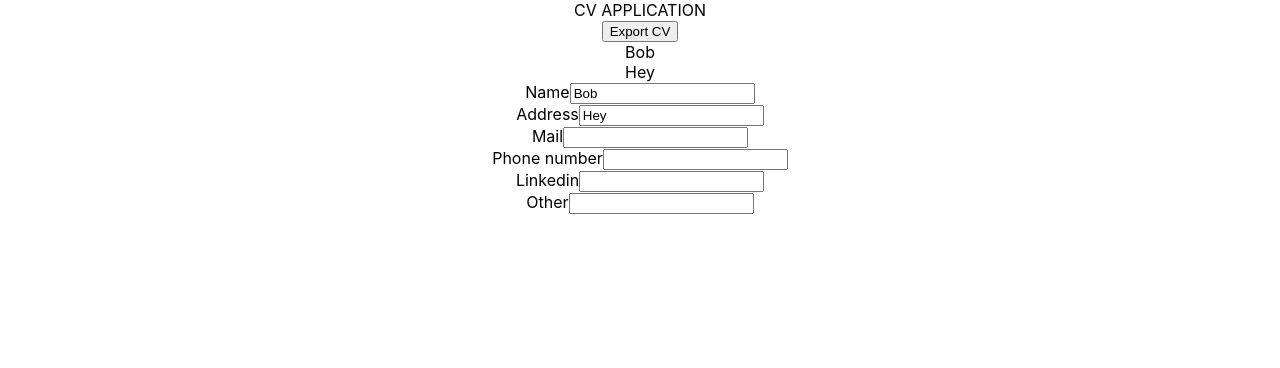
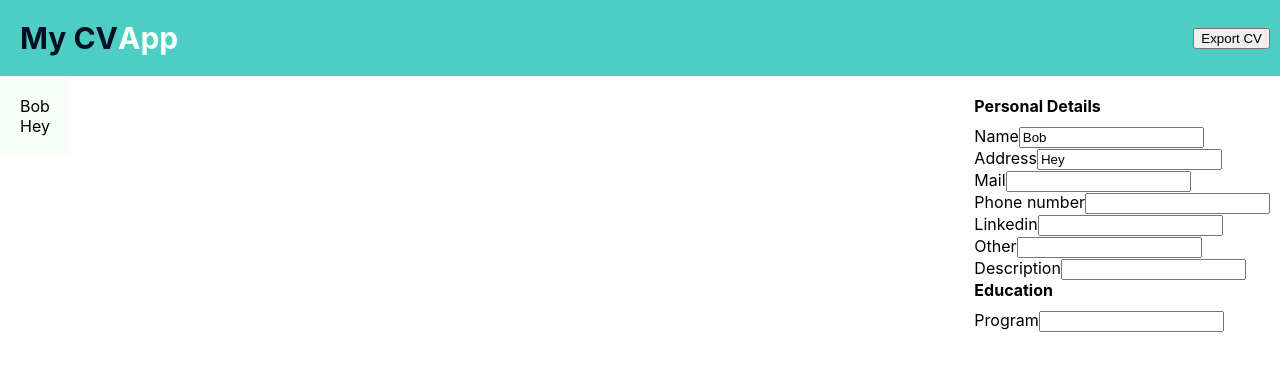
Before and after one commit to hrlclem/CV-app, a React (Create React App) app: page / in a window 1280 px wide. Shown: the top 368 px of the page. Built offline with nearby package versions, Linux system fonts and the light colour scheme.

Commit message:
updating set/prevState

```diff
--- a/src/App.css
+++ /dev/null
@@ -1,38 +0,0 @@
-.App {
-  text-align: center;
-}
-
-.App-logo {
-  height: 40vmin;
-  pointer-events: none;
-}
-
-@media (prefers-reduced-motion: no-preference) {
-  .App-logo {
-    animation: App-logo-spin infinite 20s linear;
-  }
-}
-
-.App-header {
-  background-color: #282c34;
-  min-height: 100vh;
-  display: flex;
-  flex-direction: column;
-  align-items: center;
-  justify-content: center;
-  font-size: calc(10px + 2vmin);
-  color: white;
-}
-
-.App-link {
-  color: #61dafb;
-}
-
-@keyframes App-logo-spin {
-  from {
-    transform: rotate(0deg);
-  }
-  to {
-    transform: rotate(360deg);
-  }
-}
--- a/src/App.js
+++ b/src/App.js
@@ -1,4 +1,4 @@
-import './App.css';
+import './design/App.css';
 import Header from './components/Header';
 import Main from './components/Main';
 
@@ -10,7 +10,6 @@ function App(props) {
     <div className="App">
       <Header />
       <Main />
-
     </div>
   );
 }
--- a/src/components/Header.js
+++ b/src/components/Header.js
@@ -1,11 +1,13 @@
 import React, {Component} from "react";
+
 
 class Header extends Component{
   render(){
     return (
-      <div className="App">
-        <div>CV APPLICATION</div>
-        <button>Export CV</button>
+      <div className="appHeader">
+        <div className="headerTitle">My CV</div>
+        <div className="headerTitle2">App</div>
+        <button className="exportBtn">Export CV</button>
       </div>
     );
   }
--- a/src/components/Main.js
+++ b/src/components/Main.js
@@ -2,8 +2,6 @@
 
 import React, {Component} from "react";
 import Preview from "./Preview"
-
-// import uniqid from "uniqid";
 
 class Editing extends Component{
 
@@ -18,18 +16,18 @@ class Editing extends Component{
         number: '',
         linkedin: '',
         otherLink: '',
+        description: ''
       },
-      // profile: {
-      //   description: ''
-      // },
-      // education: {
-      //   titleEdu: '',
-      //   degreeEdu: '',
-      //   subjectEdu: '',
-      //   descriptionEdu: '',
-      //   yearEdu: ''
-      // },
+      education: {
+        eduId: '',
+        titleEdu: '',
+        institutEdu: '',
+        descriptionEdu: '',
+        yearStartEdu: '',
+        yearEndEdu: ''
+      },
       // workExp: {
+      //   wordId: '',
       //   titleWork: '',
       //   descriptionWork: '',
       //   locationWork: '',
@@ -44,17 +42,27 @@ class Editing extends Component{
   }
 
 
+//INTRO INFO
   nameChange = (e) => { this.setState(prevState =>({intro: {...prevState.intro, name: e.target.value}}))};
   addressChange = (e) => { this.setState(prevState =>({intro: {...prevState.intro, address: e.target.value}}))};
   mailChange = (e) => { this.setState(prevState =>({intro: {...prevState.intro, mail: e.target.value}}))};
   numberChange = (e) => { this.setState(prevState =>({intro: {...prevState.intro, number: e.target.value}}))};
   lkdChange = (e) => { this.setState(prevState =>({intro: {...prevState.intro, linkedin: e.target.value}}))};
   otherChange = (e) => { this.setState(prevState =>({intro: {...prevState.intro, otherLink: e.target.value}}))};
+  descriptionChange = (e) => { this.setState(prevState =>({intro: {...prevState.intro, description: e.target.value}}))};
+
+//EDUCATION INFO
+  titleEduChange = (e) => { this.setState(prevState =>({education: {...prevState.education, titleEdu: e.target.value}}))};
+  institutEduChange = (e) => { this.setState(prevState =>({education: {...prevState.education, institutEdu: e.target.value}}))};
+  descriptionEduChange = (e) => { this.setState(prevState =>({education: {...prevState.education, descriptionEdu: e.target.value}}))};
+  yearStartEduChange = (e) => { this.setState(prevState =>({education: {...prevState.education, yearStartEdu: e.target.value}}))};
+  yearEndEduChange = (e) => { this.setState(prevState =>({education: {...prevState.education, yearEndEdu: e.target.value}}))};
+
 
 
   render(){
     const { intro } = this.state;
-    console.log(intro)
+
 
           return (
       <div className="main">
@@ -66,12 +74,16 @@ class Editing extends Component{
                   number= {intro.number}
                   linkedin= {intro.linkedin}
                   otherLink= {intro.otherLink}
+                  description= {intro.description}
+
+                  titleEdu= {intro.titleEdu}
+
         />
 
         <div className="editingDiv">
-
+{/* INTRO DIV */}
           <div className="introEdit">
-
+          <div className="prevTitle persoDetailTitle">Personal Details</div>
             <div className="nameDiv">
               <label htmlFor="nameInput">Name</label>
               <input
@@ -137,7 +149,33 @@ class Editing extends Component{
                 id="otherLinkInput"
               />
             </div>
+
+            <div className="descriptionDiv">
+              <label htmlFor="descriptionInput">Description</label>
+              <input
+                className="descriptionInput"
+                name="description"
+                value={intro.description || ''}
+                onChange={this.descriptionChange.bind(this)}
+                id="descriptionInput"
+              />
+            </div>
           </div>
+
+
+{/* EDU DIV */}
+          <div className="prevTitle educationPrevTitle">Education</div>
+
+            <div className="eduTitleDiv">
+              <label htmlFor="titleEduInput">Program</label>
+              <input
+                className="titleEduInput"
+                name="title"
+                value={intro.titleEdu || ''}
+                onChange={this.titleEduChange.bind(this)}
+                id="titleEduInput"
+              />
+            </div>
         </div>
       </div>
 
--- a/src/components/Preview.js
+++ b/src/components/Preview.js
@@ -4,17 +4,24 @@ import React from "react";
 
 
 const Preview = (props) => {
-    // console.log(props)
-
     return (
         <div className="previewDiv">
-            <div className="introPrev">
+            <div className="persoDetailsDiv">
                     <div className="namePrev">{props.name}</div>
                     <div className="addressPrev">{props.address}</div>
                     <div className="mailPrev">{props.mail}</div>
                     <div className="numberPrev">{props.number}</div>
                     <div className="linkedinPrev">{props.linkedin}</div>
                     <div className="otherPrev">{props.otherLink}</div>
+                    <div className="descriptionPrev">{props.description}</div>
+            </div>
+
+            <div className="eduPrevDiv">
+                    <div className="titleEduPrev">{props.titleEdu}</div>
+                    <div className="institutEduPrev">{props.institutEdu}</div>
+                    <div className="descriptionEduPrev">{props.descriptionEdu}</div>
+                    <div className="yearStartEduPrev">{props.yearStartEdu}</div>
+                    <div className="yearEndEduPrev">{props.yearEndEdu}</div>
             </div>
         </div>
     );
--- /dev/null
+++ b/src/design/App.css
@@ -0,0 +1,45 @@
+
+.main{
+  display:inline-flex;
+  padding:20px;
+  background-color: #F7FFF7;
+}
+
+.appHeader {
+  text-align: center;
+  display:flex;
+  padding: 20px;
+  background-color: #4ECDC4;
+  align-items: center;
+}
+.headerTitle{
+  color: #001021;
+  font-weight: bold;
+  font-size: 30px;
+}
+.headerTitle2{
+  color: #F7FFF7;
+  font-weight: bold;
+  font-size: 30px;
+}
+
+.exportBtn {
+  position:absolute;
+  margin-right: 10px;
+  right:0;
+}
+
+.previewDiv{
+  display:block;
+}
+.prevTitle{
+  font-weight: bold;
+  padding-bottom: 10px;
+}
+
+.editingDiv{
+  display:block;
+  position:absolute;
+  margin-right: 10px;
+  right:0;
+}
--- a/src/index.js
+++ b/src/index.js
@@ -1,6 +1,6 @@
 import React from 'react';
 import ReactDOM from 'react-dom/client';
-import './index.css';
+import './design/index.css';
 import App from './App';
 
 
```
Also changed, not shown: src/design/index.css (renamed from src/index.css). Lines whose indentation alone changed are shown as unchanged.
